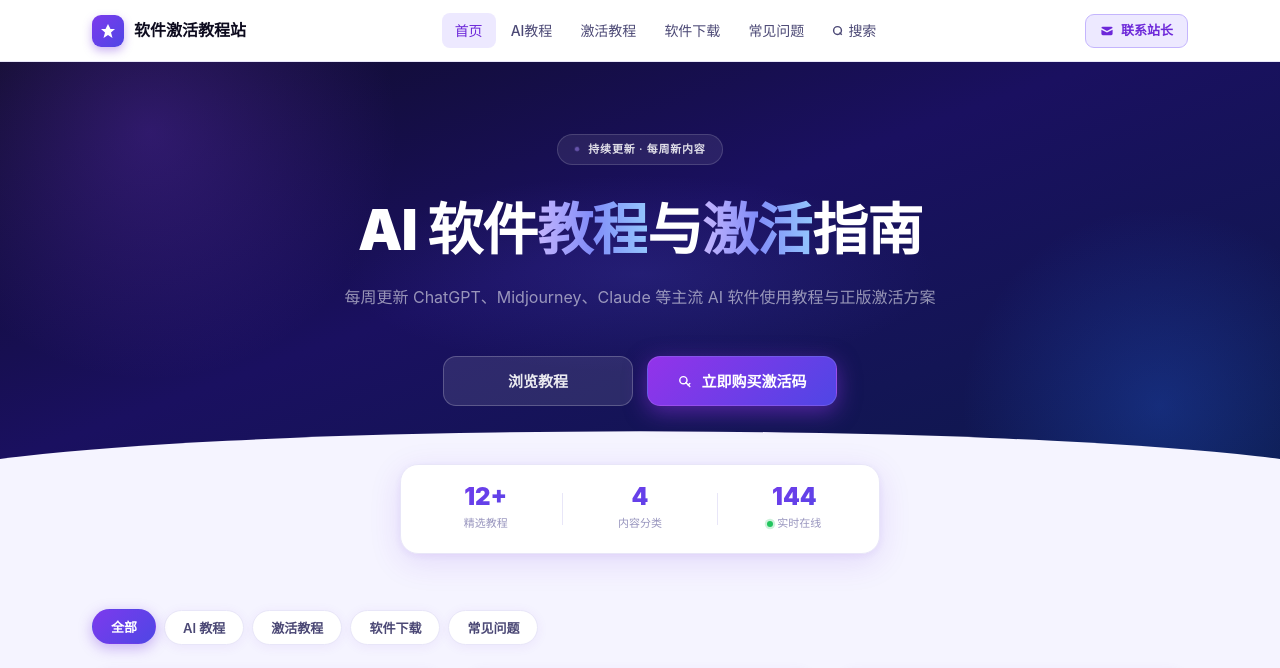
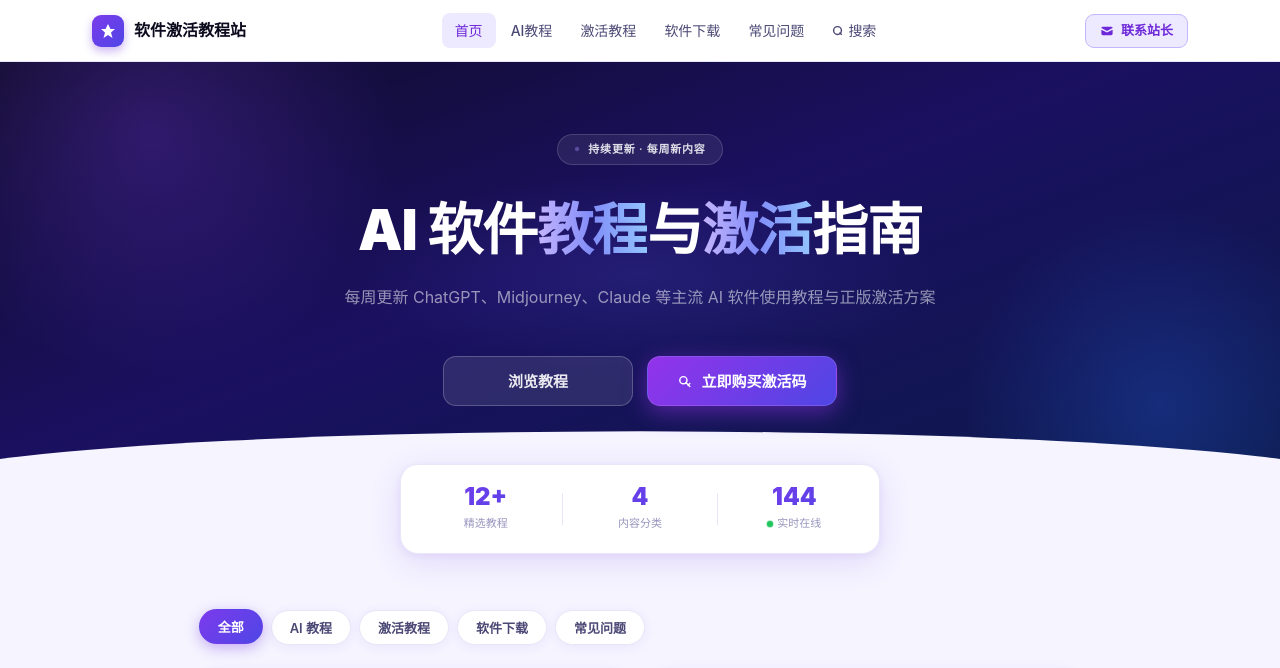
Before and after one commit to leo11hang/Kilian.github.io, a Jekyll site: the page built from index.html, in a window 1280 px wide and 1400 px high. Shown: the top 668 px of the window. Built offline with Jekyll 4.4.1, drawn with Linux system fonts in a browser that asks for light colours; grey boxes are pictures that could not be loaded.

Commit message:
Update main.css

```diff
--- a/assets/css/main.css
+++ b/assets/css/main.css
@@ -48,6 +48,7 @@
   line-height: 1.7;
   font-size: 15px;
 }
+.page-main { flex: 1 0 auto; width: 100%; }
 a { color: inherit; text-decoration: none; }
 img { max-width: 100%; display: block; }
 
@@ -269,7 +270,7 @@
 .online-dot { display: inline-block; width: 6px; height: 6px; background: var(--green); border-radius: 50%; margin-right: 4px; vertical-align: middle; animation: pg 1.8s ease infinite; }
 
 /* ── Layout ───────────────────────────────────── */
-.container { width: 100%; max-width: var(--max-w); margin: 0 auto; padding: 0 2rem; }
+.container { max-width: var(--max-w); margin: 0 auto; padding: 0 2rem; }
 
 /* ── Section Label ────────────────────────────── */
 .section-label {
```
